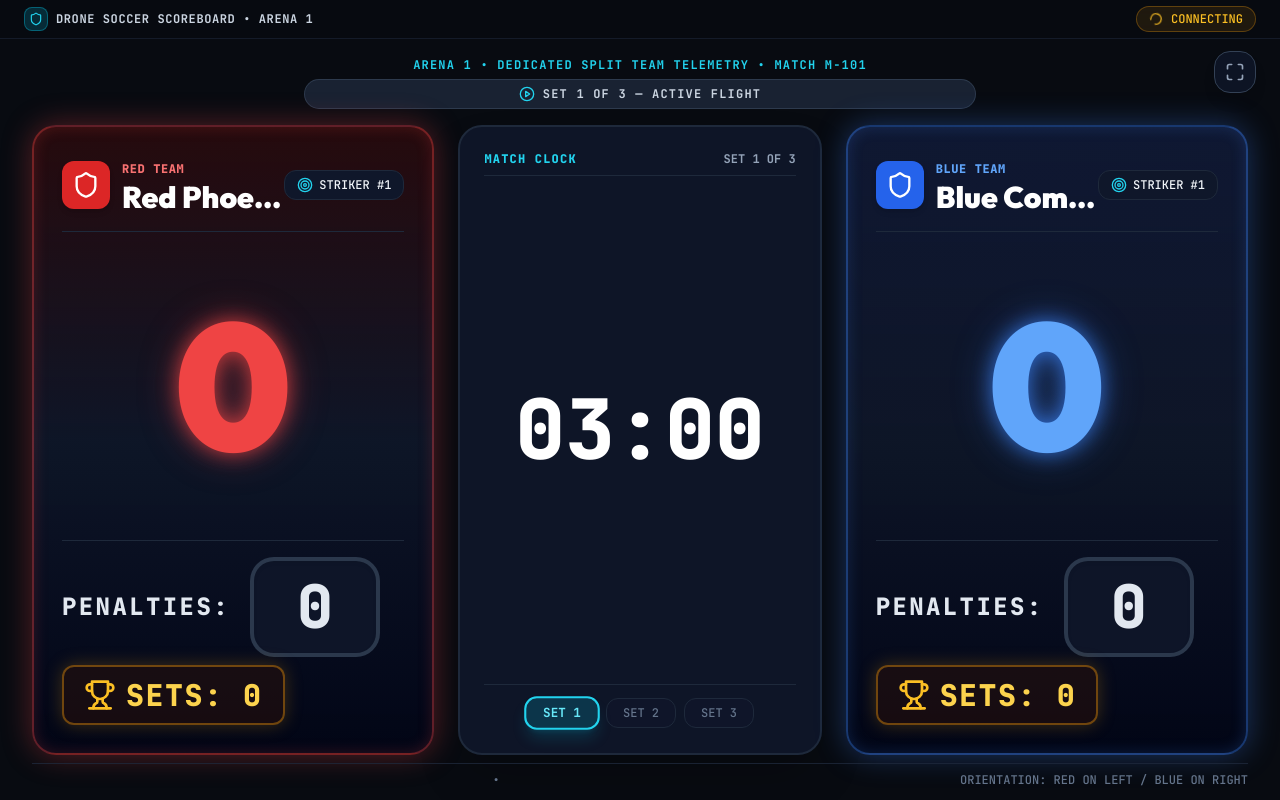
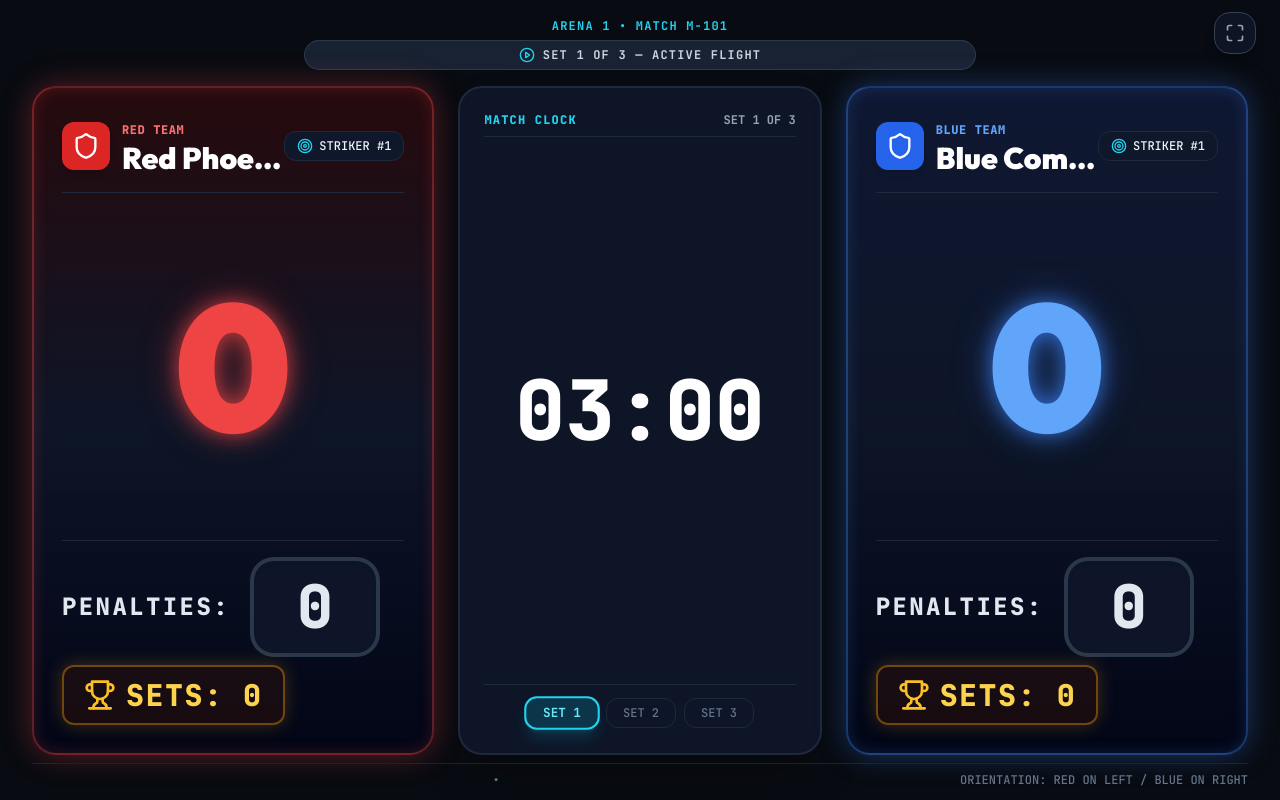
Before and after one commit to TrashPandaStudios/ds-scoreboard-system, a React (Vite) app in the folder frontend/: page /arena/1/teams in a window 1280 px wide. Built offline with nearby package versions, Linux system fonts and the light colour scheme.

Commit message:
Remove header on display screens

```diff
--- a/frontend/src/components/common/HeaderNav.tsx
+++ b/frontend/src/components/common/HeaderNav.tsx
@@ -134,22 +134,7 @@ export const HeaderNav: React.FC<HeaderNavProps> = ({ arenaId = 1, variant = 'cl
   // -------------------------------------------------------------------------
   if (variant === 'display') {
     return (
-      <header className="sticky top-0 z-40 bg-[#080b11]/80 backdrop-blur-md border-b border-slate-800/60 px-3 sm:px-6 py-1.5 select-none shrink-0">
-        <div className="w-full flex items-center justify-between gap-4">
-          <div className="flex items-center gap-2">
-            <div className="w-6 h-6 rounded-lg bg-cyan-500/20 border border-cyan-500/40 flex items-center justify-center">
-              <Shield className="w-3.5 h-3.5 text-cyan-400" />
-            </div>
-            <span className="text-[11px] sm:text-xs font-mono font-bold text-slate-300 tracking-wider">
-              DRONE SOCCER SCOREBOARD • ARENA {arenaId}
-            </span>
-          </div>
-
-          <div className="flex items-center gap-3">
-            <ConnectionBadge />
-          </div>
-        </div>
-      </header>
+      <header></header>
     );
   }
 
@@ -260,8 +245,7 @@ export const HeaderNav: React.FC<HeaderNavProps> = ({ arenaId = 1, variant = 'cl
                 <Link
                   key={id}
                   to={path.includes('/referee') ? `/arena/${id}/referee` : `/arena/${id}/display`}
-                className={`px-2.5 py-1 text-xs font-mono font-semibold rounded-md transition-all ${
-                  arenaId === id
+                  className={`px-2.5 py-1 text-xs font-mono font-semibold rounded-md transition-all ${arenaId === id
                     ? 'bg-cyan-500/20 text-cyan-300 border border-cyan-500/40 shadow-sm shadow-cyan-500/20'
                     : 'text-slate-400 hover:text-slate-200 hover:bg-slate-800/60'
                     }`}
@@ -281,8 +265,7 @@ export const HeaderNav: React.FC<HeaderNavProps> = ({ arenaId = 1, variant = 'cl
                 <Link
                   key={item.to}
                   to={item.to}
-                className={`flex items-center gap-2 px-3 py-1.5 rounded-lg text-xs font-medium transition-all ${
-                  isActive
+                  className={`flex items-center gap-2 px-3 py-1.5 rounded-lg text-xs font-medium transition-all ${isActive
                     ? 'bg-slate-800 text-white font-semibold border border-slate-700 shadow-sm'
                     : 'text-slate-400 hover:text-slate-100 hover:bg-slate-800/40'
                     }`}
--- a/frontend/src/pages/displays/SplitTeamsDisplay.tsx
+++ b/frontend/src/pages/displays/SplitTeamsDisplay.tsx
@@ -61,10 +61,10 @@ export const SplitTeamsDisplay: React.FC = () => {
 
   const toggleFullscreen = () => {
     if (!document.fullscreenElement) {
-      document.documentElement.requestFullscreen().catch(() => {});
+      document.documentElement.requestFullscreen().catch(() => { });
       setIsFullscreen(true);
     } else {
-      document.exitFullscreen().catch(() => {});
+      document.exitFullscreen().catch(() => { });
       setIsFullscreen(false);
     }
   };
@@ -81,8 +81,7 @@ export const SplitTeamsDisplay: React.FC = () => {
 
   return (
     <div
-      className={`h-screen max-h-screen w-full bg-[#080b11] text-slate-100 flex flex-col select-none overflow-hidden ${
-        isBuzzerFiring ? 'buzzer-active-flash' : ''
+      className={`h-screen max-h-screen w-full bg-[#080b11] text-slate-100 flex flex-col select-none overflow-hidden ${isBuzzerFiring ? 'buzzer-active-flash' : ''
         }`}
     >
       <HeaderNav arenaId={arenaId} variant="display" />
@@ -101,7 +100,7 @@ export const SplitTeamsDisplay: React.FC = () => {
         <div className="flex flex-col items-center gap-1 shrink-0 mb-1 sm:mb-2">
           <div className="text-center">
             <span className="text-[10px] sm:text-xs font-mono tracking-widest text-cyan-400 font-bold uppercase">
-              {state.arenaName} • DEDICATED SPLIT TEAM TELEMETRY • MATCH {state.matchNumber}
+              {state.arenaName} • MATCH {state.matchNumber}
             </span>
           </div>
           <div className="w-full max-w-2xl">
@@ -113,8 +112,7 @@ export const SplitTeamsDisplay: React.FC = () => {
         <div className="flex flex-col lg:flex-row gap-3 sm:gap-4 lg:gap-6 items-stretch justify-center w-full h-full flex-1 min-h-0 my-1 sm:my-2">
           {/* Left Team Side */}
           <div
-            className={`flex-[1.1] min-w-0 h-full flex flex-col justify-between p-4 sm:p-6 lg:p-7 rounded-3xl border-2 transition-all ${
-              leftTeam === 'red'
+            className={`flex-[1.1] min-w-0 h-full flex flex-col justify-between p-4 sm:p-6 lg:p-7 rounded-3xl border-2 transition-all ${leftTeam === 'red'
                 ? 'bg-gradient-to-b from-red-950/50 via-slate-900/90 to-slate-950/95 border-red-500/40 box-glow-red'
                 : 'bg-gradient-to-b from-blue-950/50 via-slate-900/90 to-slate-950/95 border-blue-500/40 box-glow-blue'
               }`}
@@ -130,8 +128,7 @@ export const SplitTeamsDisplay: React.FC = () => {
                 />
                 <div className="min-w-0">
                   <span
-                    className={`text-[10px] sm:text-xs font-mono font-black uppercase tracking-wider ${
-                      leftTeam === 'red' ? 'text-red-400' : 'text-blue-400'
+                    className={`text-[10px] sm:text-xs font-mono font-black uppercase tracking-wider ${leftTeam === 'red' ? 'text-red-400' : 'text-blue-400'
                       }`}
                   >
                     {leftTeam === 'red' ? 'RED TEAM' : 'BLUE TEAM'}
@@ -151,8 +148,7 @@ export const SplitTeamsDisplay: React.FC = () => {
             {/* Score */}
             <div className="flex-1 min-h-0 flex items-center justify-center my-auto w-full py-2">
               <div
-                className={`font-display font-black text-[clamp(6rem,14vw,22rem)] leading-none tabular-nums select-none ${
-                  leftTeam === 'red' ? 'text-red-500 glow-red' : 'text-blue-400 glow-blue'
+                className={`font-display font-black text-[clamp(6rem,14vw,22rem)] leading-none tabular-nums select-none ${leftTeam === 'red' ? 'text-red-500 glow-red' : 'text-blue-400 glow-blue'
                   }`}
               >
                 {leftTeam === 'red' ? state.redScore : state.blueScore}
@@ -186,8 +182,7 @@ export const SplitTeamsDisplay: React.FC = () => {
 
             <div className="flex-1 min-h-0 flex items-center justify-center my-auto w-full py-2">
               <span
-                className={`font-mono font-black text-[clamp(3.5rem,6.5vw,9.5rem)] tabular-nums leading-none whitespace-nowrap ${
-                  isPenaltyPhase
+                className={`font-mono font-black text-[clamp(3.5rem,6.5vw,9.5rem)] tabular-nums leading-none whitespace-nowrap ${isPenaltyPhase
                     ? 'text-amber-400 glow-amber'
                     : isLowTime
                       ? 'text-rose-400 glow-red animate-pulse'
@@ -212,8 +207,7 @@ export const SplitTeamsDisplay: React.FC = () => {
 
           {/* Right Team Side */}
           <div
-            className={`flex-[1.1] min-w-0 h-full flex flex-col justify-between p-4 sm:p-6 lg:p-7 rounded-3xl border-2 transition-all ${
-              rightTeam === 'red'
+            className={`flex-[1.1] min-w-0 h-full flex flex-col justify-between p-4 sm:p-6 lg:p-7 rounded-3xl border-2 transition-all ${rightTeam === 'red'
                 ? 'bg-gradient-to-b from-red-950/50 via-slate-900/90 to-slate-950/95 border-red-500/40 box-glow-red'
                 : 'bg-gradient-to-b from-blue-950/50 via-slate-900/90 to-slate-950/95 border-blue-500/40 box-glow-blue'
               }`}
@@ -229,8 +223,7 @@ export const SplitTeamsDisplay: React.FC = () => {
                 />
                 <div className="min-w-0">
                   <span
-                    className={`text-[10px] sm:text-xs font-mono font-black uppercase tracking-wider ${
-                      rightTeam === 'red' ? 'text-red-400' : 'text-blue-400'
+                    className={`text-[10px] sm:text-xs font-mono font-black uppercase tracking-wider ${rightTeam === 'red' ? 'text-red-400' : 'text-blue-400'
                       }`}
                   >
                     {rightTeam === 'red' ? 'RED TEAM' : 'BLUE TEAM'}
@@ -250,8 +243,7 @@ export const SplitTeamsDisplay: React.FC = () => {
             {/* Score */}
             <div className="flex-1 min-h-0 flex items-center justify-center my-auto w-full py-2">
               <div
-                className={`font-display font-black text-[clamp(6rem,14vw,22rem)] leading-none tabular-nums select-none ${
-                  rightTeam === 'red' ? 'text-red-500 glow-red' : 'text-blue-400 glow-blue'
+                className={`font-display font-black text-[clamp(6rem,14vw,22rem)] leading-none tabular-nums select-none ${rightTeam === 'red' ? 'text-red-500 glow-red' : 'text-blue-400 glow-blue'
                   }`}
               >
                 {rightTeam === 'red' ? state.redScore : state.blueScore}
```
Lines whose indentation alone changed are shown as unchanged.
